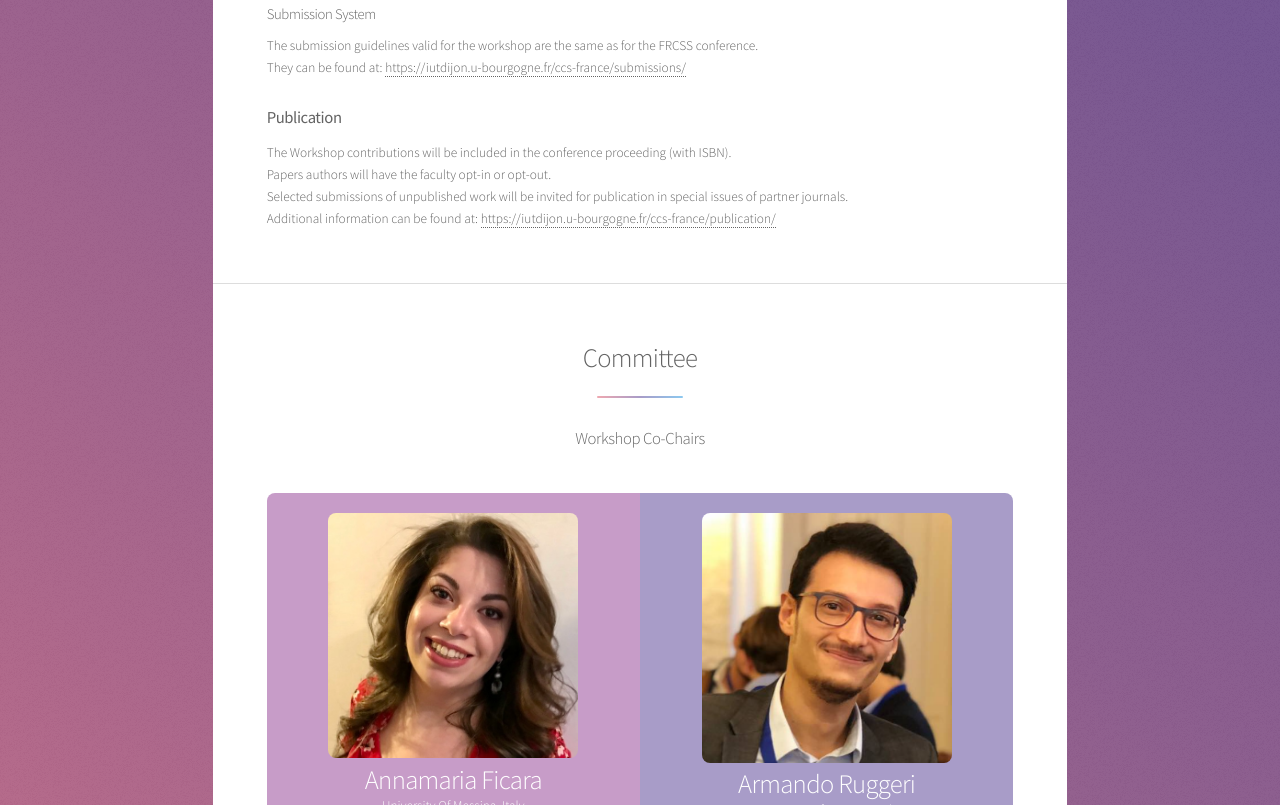
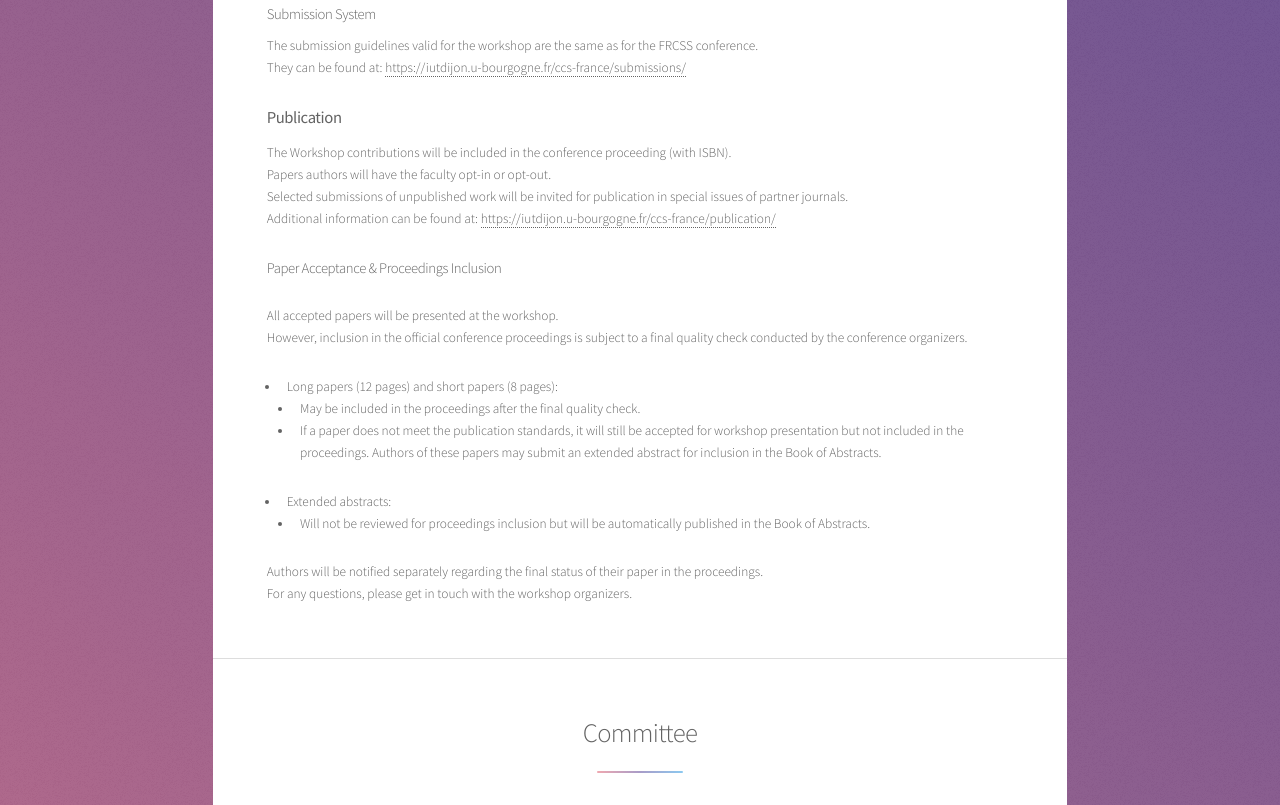
Before and after one commit to workshopunime/netblock4tc2025, a plain HTML site: page index.html in a window 1280 px wide. Shown: the part 1499-2304 px from the top of the page. Drawn offline with Linux system fonts and the light colour scheme.

Commit message:
Update index.html

```diff
--- a/index.html
+++ b/index.html
@@ -92,6 +92,24 @@ scalability, and transaction processing speed and throughput.</p>
 <br>Papers authors will have the faculty opt-in or opt-out.
 <br>Selected submissions of unpublished work will be invited for publication in special issues of partner journals.
 <br>Additional information can be found at: <a href="https://iutdijon.u-bourgogne.fr/ccs-france/publication/">https://iutdijon.u-bourgogne.fr/ccs-france/publication/</a></p>
+
+<h4>Paper Acceptance & Proceedings Inclusion</h4>
+<p></p>All accepted papers will be presented at the workshop.
+<br>However, inclusion in the official conference proceedings is subject to a final quality check conducted by the conference organizers.</p>
+<ul>
+<li>Long papers (12 pages) and short papers (8 pages):</li>
+<ul>
+<li>May be included in the proceedings after the final quality check.</li>
+<li>If a paper does not meet the publication standards, it will still be accepted for workshop presentation but not included in the proceedings. Authors of these papers may submit an extended abstract for inclusion in the Book of Abstracts.</li>
+</ul>
+<li>Extended abstracts:</li>
+<ul>
+	<li>Will not be reviewed for proceedings inclusion but will be automatically published in the Book of Abstracts.</li>
+</ul>
+</ul>
+<p>Authors will be notified separately regarding the final status of their paper in the proceedings.
+<br> For any questions, please get in touch with the workshop organizers.
+</p>
 
 									</div>
 </section>
```
